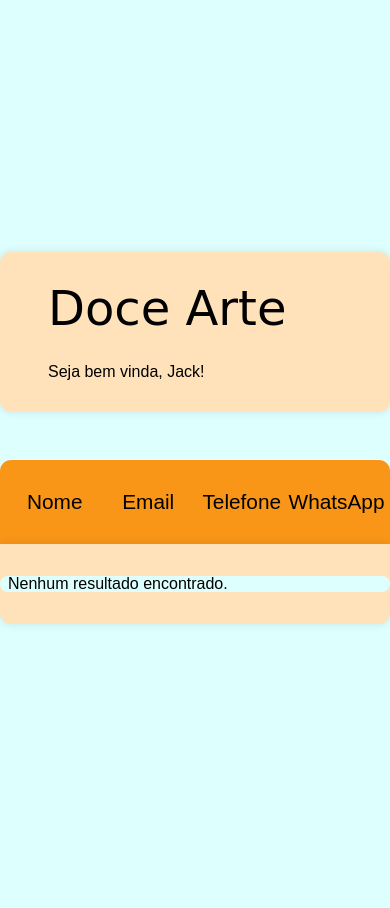
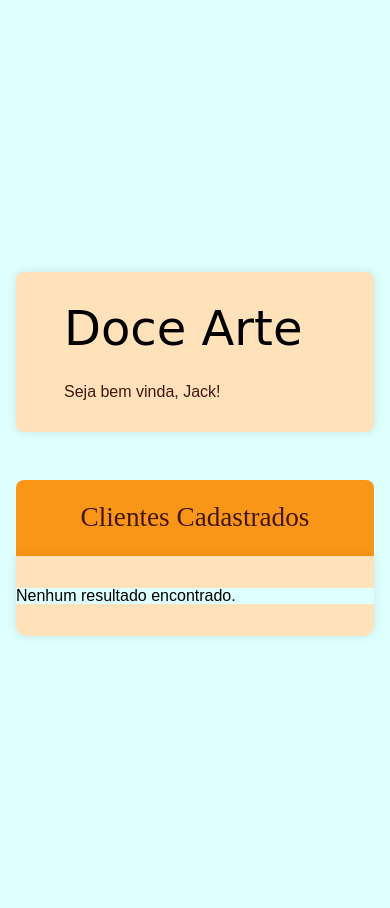
Before and after one commit to wellingtonfernandesbarbosa/docearte, a PHP site: page /dashboard.php in a window 390 px wide. Before the commit the page ends 624 px from the top, so only its background shows below. Run offline with PHP 8.4, Linux system fonts and the light colour scheme; some web fonts are replaced.

Commit message:
Restructuring of the Administrative Page Dashboard Layout
In this commit, a comprehensive restructuring of the administrative page dashboard layout has been implemented. Visual enhancements, adjustments to the arrangement of elements, and optimizations were carried out to ensure a more enjoyable and efficient user experience for administrators.

```diff
--- a/404.php
+++ b/404.php
@@ -24,7 +24,7 @@
     <img src="android-chrome-192x192.png" alt="Logo da Doce Arte" class="logo">
     <h1 class="error-title">Oops! Página não encontrada.</h1>
     <p class="error-message">A página que você está procurando pode ter sido removida ou não está disponível no momento.</p>
-    <a href="https://docearte.wellsfernandes.repl.co/" class="button blackButton">Ir para a Página Inicial</a>
+    <a href="home" class="button blackButton">Ir para a Página Inicial</a>
   </div>
 
 </body>
--- a/admin.php
+++ b/admin.php
@@ -8,7 +8,7 @@
 
   if (empty($user) || empty($password)) {
     echo "Por favor, preencha todos os campos.";
-  } else if ($user === $adminUser && $password === $adminPassword) {
+  } else if ($user == $adminUser && $password == $adminPassword) {
     $errorMsg = false;
     $loggedUser = true;
   } else {
--- a/dashboard.php
+++ b/dashboard.php
@@ -29,39 +29,31 @@
   </header>
   <div class="dashboard-container">
     <div class="dashboard-header">
-      <span>
-        <h2 class="dashboard-title">Nome</h2>
-        <h2 class="dashboard-title">Email</h2>
-        <h2 class="dashboard-title">Telefone</h2>
-        <h2 class="dashboard-title">WhatsApp</h2>
-        <h2 class="dashboard-title date-field">Data</h2>
-      </span>
+      <h2 class="dashboard-title">Clientes Cadastrados</h2>
     </div>
     <div class="dashboard-items">
       <div class="items-container">
         <?php
-        // Incluir o arquivo com a função de consulta ao banco de dados
         include './database.php';
+        $count = 0;
 
-        // Consultar os dados do banco de dados
         $dados = consultarDados();
 
-        // Se houver resultados da consulta
         if (!empty($dados)) {
-          // Iterar sobre os resultados
           foreach ($dados as $row) {
+            $count++;
             $dateUpdated = date('d/m/Y', strtotime($row['date']));
             echo '<div class="dashboard-item">';
-            echo '<p class="item-info">' . $row['nome'] . '</p>';
-            echo '<p class="item-info">
-                    <a class="socialContainer mailContainer" href="mailto:' . $row['email'] . '">
+            echo '<p class="item-info socialContainer nameContainer">' . $row['nome'] . '</p>';
+            echo '<p class="item-info socialContainer mailContainer">
+                    <a class="socialLink" href="mailto:' . $row['email'] . '">
                     <svg width="25px" height="25px" xmlns="http://www.w3.org/2000/svg">
                       <image href="assets/img/mail.svg" width="25px" height="25px" />
                     </svg>
 
                     <span class="item-contact">' . $row['email'] . '</span></a></p>';
-            echo $row['tel'] ? '<p class="item-info">
-                                  <a class="socialContainer phoneContainer" href="tel:' . $row['tel'] . '">
+            echo $row['tel'] ? '<p class="item-info socialContainer phoneContainer">
+                                  <a class="socialLink" href="tel:' . $row['tel'] . '">
                                     <svg width="25px" height="25px" xmlns="http://www.w3.org/2000/svg">
                                       <image href="assets/img/phone.svg" width="25px" height="25px" />
                                     </svg>
@@ -71,8 +63,8 @@
                                 <p class="item-info">
                                   <a class="dashboard-phone" href="tel:"</a>
                                 </p>';
-            echo $row['whatsapp'] ? '<p class="item-info">
-                    <a class="socialContainer whatsAppContainer" href="https://api.whatsapp.com/send?phone=' . $row["whatsapp"] . '">
+            echo $row['whatsapp'] ? '<p class="item-info socialContainer whatsAppContainer">
+                    <a class="socialLink" href="https://api.whatsapp.com/send?phone=' . $row["whatsapp"] . '">
                       <svg viewBox="0 0 16 16" class="socialSvg" href="https://api.whatsapp.com/send?phone=' . $row['whatsapp'] . '">
                         <path d="M13.601 2.326A7.854 7.854 0 0 0 7.994 0C3.627 0 .068 3.558.064 7.926c0 1.399.366 2.76 1.057 3.965L0 16l4.204-1.102a7.933 7.933 0 0 0 3.79.965h.004c4.368 0 7.926-3.558 7.93-7.93A7.898 7.898 0 0 0 13.6 2.326zM7.994 14.521a6.573 6.573 0 0 1-3.356-.92l-.24-.144-2.494.654.666-2.433-.156-.251a6.56 6.56 0 0 1-1.007-3.505c0-3.626 2.957-6.584 6.591-6.584a6.56 6.56 0 0 1 4.66 1.931 6.557 6.557 0 0 1 1.928 4.66c-.004 3.639-2.961 6.592-6.592 6.592zm3.615-4.934c-.197-.099-1.17-.578-1.353-.646-.182-.065-.315-.099-.445.099-.133.197-.513.646-.627.775-.114.133-.232.148-.43.05-.197-.1-.836-.308-1.592-.985-.59-.525-.985-1.175-1.103-1.372-.114-.198-.011-.304.088-.403.087-.088.197-.232.296-.346.1-.114.133-.198.198-.33.065-.134.034-.248-.015-.347-.05-.099-.445-1.076-.612-1.47-.16-.389-.323-.335-.445-.34-.114-.007-.247-.007-.38-.007a.729.729 0 0 0-.529.247c-.182.198-.691.677-.691 1.654 0 .977.71 1.916.81 2.049.098.133 1.394 2.132 3.383 2.992.47.205.84.326 1.129.418.475.152.904.129 1.246.08.38-.058 1.171-.48 1.338-.943.164-.464.164-.86.114-.943-.049-.084-.182-.133-.38-.232z">
                         </path>
@@ -82,8 +74,9 @@
                   </p>' : '<p class="item-info">
                   <a class="" href=""> </a>
                 </p>';
-            echo '<p class="item-info date-field">' . $dateUpdated . '</p>';
+            echo '<p class="item-info socialContainer dateContainer">' . $dateUpdated . '</p>';
             echo '</div>';
+            echo $count < count($dados) ? '<hr class="line-list">' : '';
           }
         } else {
           echo '<p>Nenhum resultado encontrado.</p>';
--- a/styles/dashboard.css
+++ b/styles/dashboard.css
@@ -8,12 +8,12 @@
   align-items: center;
   min-height: 100vh;
   gap: 3em;
-  padding: 3em;
+  padding: 1em 3em;
 }
 
 .header {
   padding: 2em 0;
-  border-radius: 0.7em;
+  border-radius: 0.5em;
   gap: 2em;
   max-width: 1440px;
   background-color: var(--secondary-color-2);
@@ -26,6 +26,7 @@
 
 .header p {
   margin-left: 3em;
+  color: var(--tertiary-color-2);
 }
 
 .dashboard-container {
@@ -35,25 +36,27 @@
 .dashboard-header {
   max-width: 1440px;
   background-color: var(--tertiary-color-1);
-  border-radius: 0.7em 0.7em 0 0 ;
-  padding: 2em 0;
+  border-radius: 0.5em 0.5em 0 0 ;
+  padding: 1.5em 0;
   margin: auto;
 }
 
 .dashboard-header span {
   display: flex;
   justify-content: space-around;
-  padding: 0 4em;
+  padding: 0 2em;
   margin: 0 auto;
 }
 
-.dashboard-title, .item-info {
+.item-info {
   width: 25%;
   text-align: center;
 }
 
 .dashboard-title {
-  font-size: 1.3em;
+  text-align: center;
+  font-size: 1.7em;
+  color: var(--tertiary-color-2);
 }
 
 .dashboard-items {
@@ -66,50 +69,82 @@
 }
 
 .items-container {
-  border-radius: 0.7em;
+  border-radius: 0.5em;
   margin: 0 2em;
-  background-color: var(--secondary-color-1);
-  /* margin: 0 2em; */
+  background-color: var(--secondary-color-1)
 }
 
 .dashboard-item {
   display: flex;
   justify-content: space-around;
   align-items: center;
-  padding: 2em;
+  padding: 0.5em 0;
 }
 
 .item-info {
   display: flex;
   justify-content: center;
+  color: var(--tertiary-color-2);
+}
+
+.item-contact {
+  color: var(--tertiary-color-2);
+}
+
+.socialContainer:hover .item-contact {
+  color: var(--secondary-color-1);
 }
 
 .dashboard-phone:hover {
   color: blue;
 }
 
-/* for all social containers*/
 .socialContainer {
-  width: 67%;
   min-width: fit-content;
-  /* margin: auto; */
   height: 52px;
-  border-radius: 0.7em;
-  background-color: #128C7E;
-  background-color: rgb(44, 44, 44);
+  border-radius: 0.5em;
   display: flex;
   align-items: center;
   gap: 1em;
-  padding: 0.2em 1.3em;
+  padding: 0.2em 1em;
   justify-content: center;
   overflow: hidden;
   transition-duration: .3s;
-  color: white;
+  margin: 0 1em;
+}
+
+.socialLink{
+  display: flex;
+  justify-content: center;
+  align-items: center;
+  gap: 1em;
 }
 
 .socialContainer:active {
   transform: scale(0.9);
   transition-duration: .3s;
+}
+
+.nameContainer {
+  width: 25%;
+}
+
+.nameContainer:hover {
+  background-color: #7FBEB1;
+}
+
+.mailContainer {
+  width: 30%;
+  justify-content: flex-start;
+}
+
+.mailContainer:hover {
+  background-color: #8c6512;
+  transition-duration: .3s;
+}
+
+.whatsAppContainer, .phoneContainer {
+  width: 15%;
 }
 
 .whatsAppContainer:hover {
@@ -207,43 +255,65 @@
 }
 
 @media (max-width: 900px){
-  body{
-    padding: 1em 0;
+  .socialContainer {
+    margin: 0 0.5em;
   }
 }
 
-@media (max-width: 736px){
-  .date-field {
-    display: none;
-  }
-
-  .items-container, .dashboard-header span {
+@media (max-width: 770px){
+  .dashboard-header span {
     padding: 0 1em;
   }
 }
 
-@media (max-width: 620px){
-  .items-container, .dashboard-header span {
-    padding: 0 0.5em;
+@media (max-width: 747px){
+  .items-container {
+    margin: 0;
+    border-radius: 0;
   }
 
-  .dashboard-item {
-    gap: 0.5em;
+  .socialContainer {
+    margin: 0 0.2em;
   }
 }
 
-/* .socialContainer:hover .socialSvg {
-  animation: slide-in-top 0.3s both;
+@media (max-width: 620px){
+  .dashboard-header span {
+    padding: 0 0.5em;
+  }
 }
 
-@keyframes slide-in-top {
-  0% {
-    transform: translateY(-50px);
-    opacity: 0;
+@media (max-width: 670px){
+  .socialContainer {
+    width: 6em;
   }
 
-  100% {
-    transform: translateY(0);
-    opacity: 1;
+  .socialContainer svg {
+    display: block;
   }
-}         */
+
+  .item-contact {
+    display: none;
+  }
+
+  .mailContainer {
+    background-color: #8c6512;
+  }
+
+  .phoneContainer {
+    background-color: #12438c;
+  }
+
+  .whatsAppContainer {
+    background-color: #128C7E;
+  }
+}
+
+@media (max-width: 670px){
+  .mailContainer, .phoneContainer, .whatsAppContainer {
+    width: 4em;
+    padding: 0;
+  }
+
+
+}
--- a/styles/header.css
+++ b/styles/header.css
@@ -60,7 +60,7 @@
   background-size: cover;
   position: relative;
   width: 100%;
-  height: 400px; /* Ajuste a altura conforme necessário */
+  height: 400px;
   overflow: hidden;
 }
 
```
Also changed, not shown: other parts of styles/dashboard.css (+30 -17 lines), loginError.php (+19 -3 lines).
